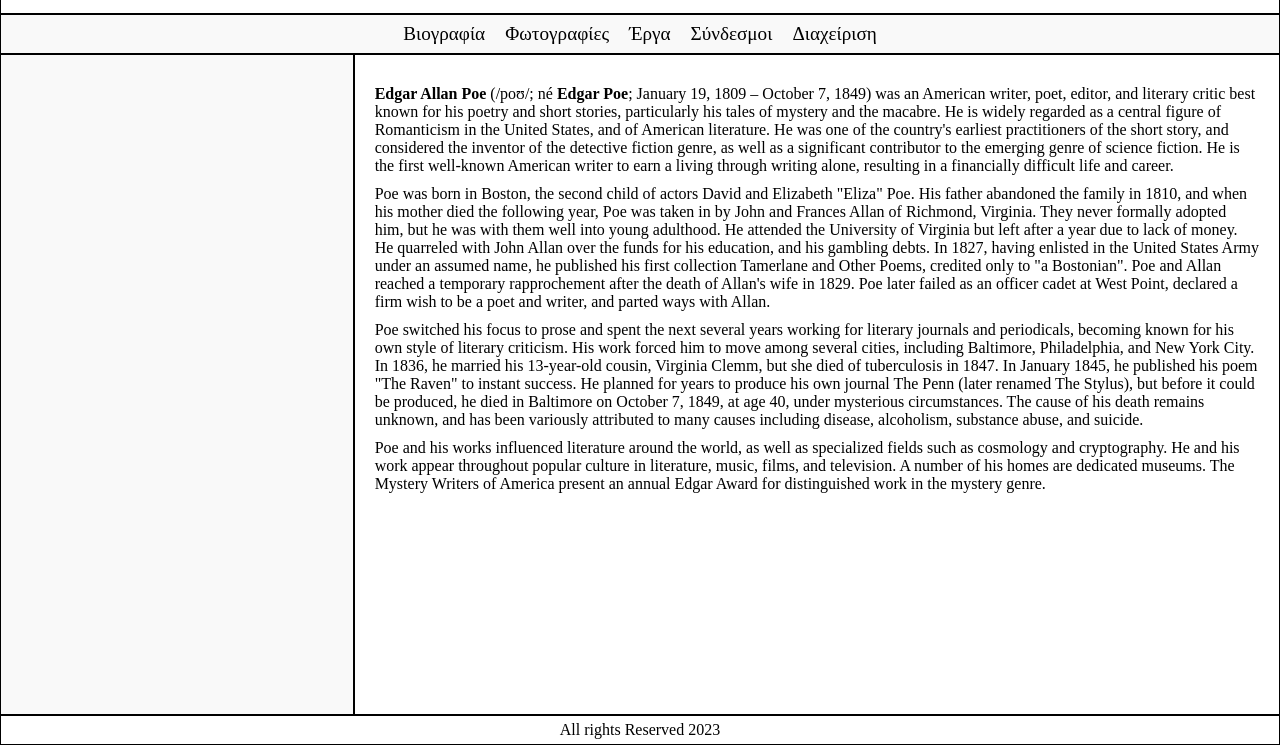
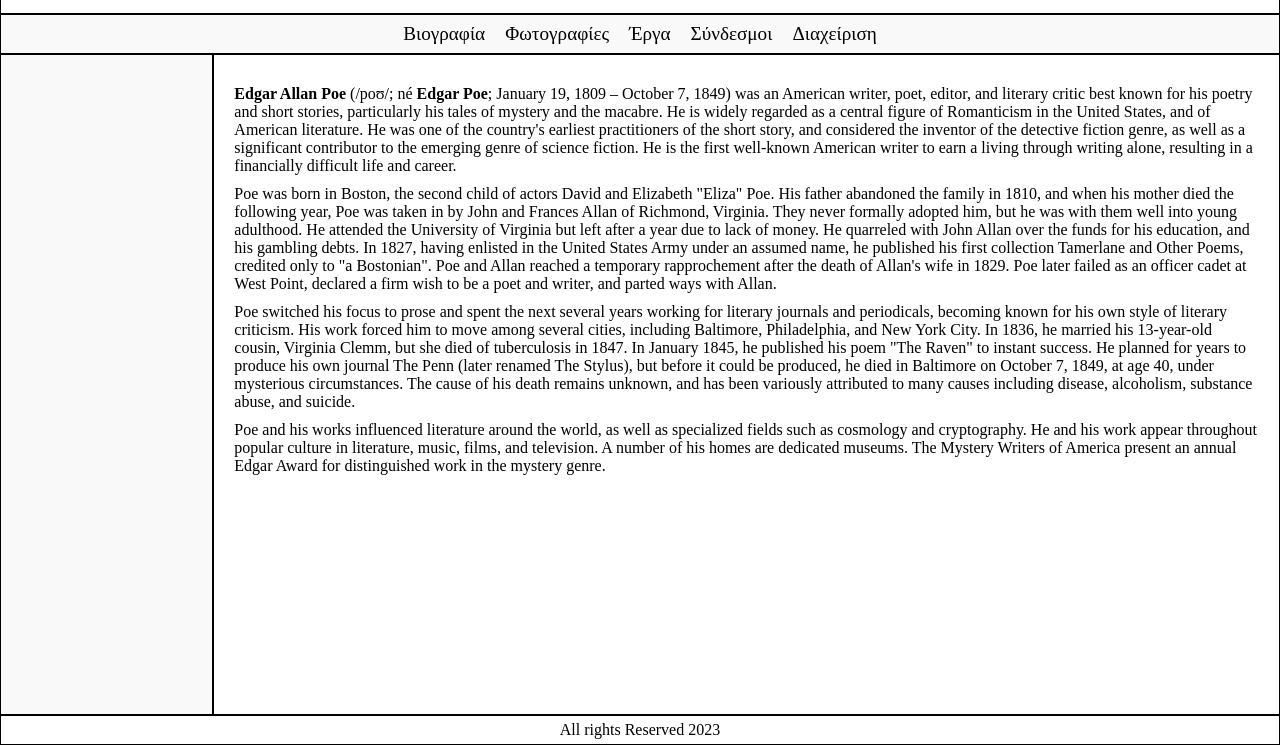
Before and after one commit to Manipull/ergasia, a website: page www/index.html in a window 1280 px wide. Shown: the part 55-800 px from the top of the page. Drawn offline with Linux system fonts and the light colour scheme.

Commit message:
Update template.css

```diff
--- a/www/css/template.css
+++ b/www/css/template.css
@@ -10,7 +10,7 @@
     .grid{
         height:100vh;
         display: grid;
-        grid-template-columns: max-content auto;
+        grid-template-columns: 1fr 5fr;
         grid-template-rows: min-content min-content auto min-content;
         grid-template-areas:
             'header header'
```
